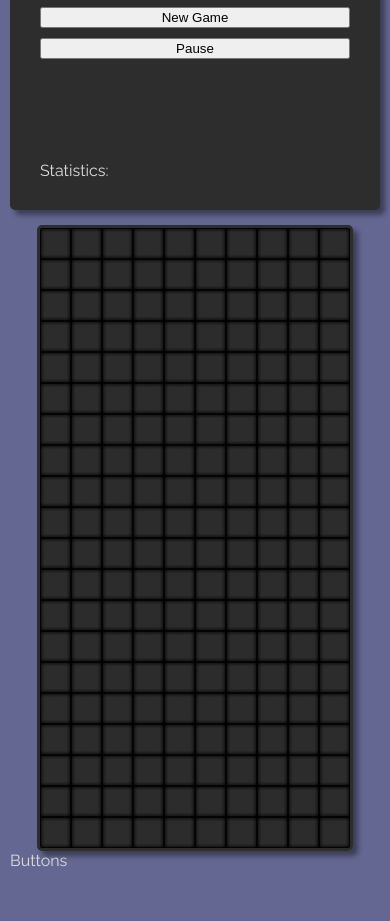
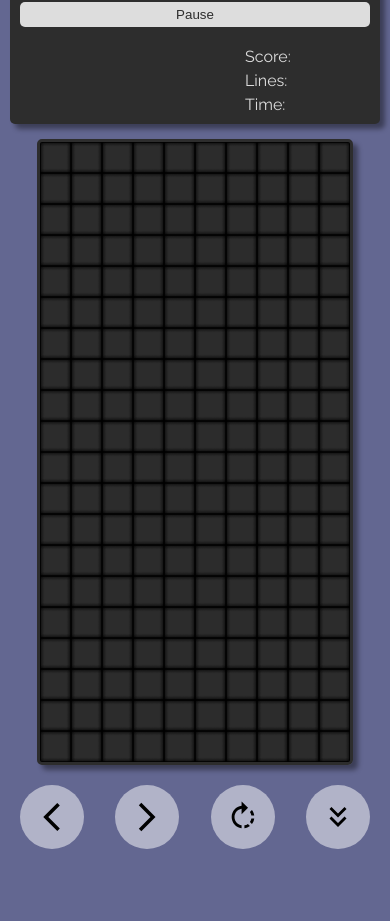
Before and after one commit to danyavol/tetris, a plain HTML site: page index.html in a window 390 px wide. Shown: the part 115-1036 px from the top of the page. After the commit the page ends 984 px from the top, so only its background shows below. Drawn offline with Linux system fonts and the light colour scheme.

Commit message:
Css styles

```diff
--- /dev/null
+++ b/css/default.css
@@ -0,0 +1,40 @@
+:root {
+    --bg-color: #636791;
+    --text-color: #dddddd;
+    --card-bg-color: #2d2d2d;
+    --primary-color: #71dfaf;
+    --border-radius: 5px;
+}
+
+body {
+    font-family: 'Raleway', sans-serif;
+    margin: 0;
+    background-color: var(--bg-color);
+    color: var(--text-color);
+}
+
+.button {
+    background-color: var(--text-color);
+    color: var(--card-bg-color);
+    border-radius: var(--border-radius);
+    border: none;
+    padding: 5px 10px;
+}
+
+.button:hover {
+    cursor: pointer;
+    box-shadow: 5px 5px 10px rgba(0, 0, 0, 0.3);
+}
+
+.control-btn {
+    border-radius: 50%;
+    padding: 15px;
+    background: rgba(255, 255, 255, 0.5);
+    display: flex;
+    align-items: center;
+    justify-content: center;
+}
+
+.control-btn > * {
+    width: 34px;
+}
--- a/css/spinner.css
+++ b/css/spinner.css
@@ -1,7 +1,7 @@
 .spinner-wrapper {
     opacity: 1;
     position: fixed;
-    background-color: #636791;
+    background-color: var(--bg-color);
     width: 100%;
     height: 100%;
     top: 0;
@@ -11,8 +11,8 @@
 
 .spinner-wrapper.hidden {
     opacity: 0;
-    transition: opacity 0.4s;
     visibility: hidden;
+    transition: opacity .4s, visibility 0s .4s;
 }
 
 .spinner {
@@ -26,7 +26,7 @@
 
 .spinner {
     --spinner-size: 5;
-    --line-color: #71dfaf;
+    --line-color: var(--primary-color);
     --line-alpha: 1;
     --ring-color: #000000;
     --ring-alpha: 0.3;
--- a/css/styles.css
+++ b/css/styles.css
@@ -1,10 +1,3 @@
-body {
-    margin: 0;
-    background-color: #636791;
-    font-family: 'Raleway', sans-serif;
-    color: #dddddd;
-}
-
 .container {
     display: flex;
     justify-content: center;
@@ -13,17 +6,18 @@ body {
 }
 
 .title {
-    color: #71dfaf;
+    color: var(--primary-color);
     font-family: 'Pacifico', 'Raleway', sans-serif;
     text-align: center;
+    margin: 0;
 }
 
 .info-section {
     margin-right: 20px;
     padding: 30px;
-    border-radius: 5px;
+    border-radius: var(--border-radius);
     box-shadow: 5px 5px 5px rgb(0, 0, 0, 0.4);
-    background-color: #2d2d2d;
+    background-color: var(--card-bg-color);
 }
 
 .info-section > *:not(:last-child) {
@@ -41,22 +35,29 @@ body {
     background-repeat: repeat;
     position: relative;
 
-    border: 3px solid #2d2d2d;
-    border-radius: 5px;
+    border: 3px solid var(--card-bg-color);
+    border-radius: var(--border-radius);
     box-shadow: 5px 5px 5px rgb(0, 0, 0, 0.4);
 }
 
 .buttons-section {
     display: none;
-    height: 60px;
+    justify-content: space-between;
+    height: 64px;
 }
 
 #next-piece {
     position: relative;
+    margin: auto;
+    margin-bottom: 20px;
 }
 
 .piece {
     position: absolute;
+}
+
+.stats >*:not(:last-child) {
+    margin-bottom: 5px;
 }
 
 @media only screen and (max-width: 600px) {
@@ -65,9 +66,23 @@ body {
         align-items: stretch;
     }
 
+    .game-info-section {
+        display: flex;
+        align-items: center;
+    }
+
+    #next-piece {
+        margin: auto;
+    }
+
+    .stats {
+        flex-basis: 125px;
+    }
+
     .info-section {
         margin-right: 0;
         margin-bottom: 15px;
+        padding: 10px;
     }
 
     #game-field {
@@ -75,6 +90,7 @@ body {
     }
 
     .buttons-section {
-        display: block;
+        display: flex;
+        margin: 20px 10px 10px 10px;
     }
 }
--- a/index.html
+++ b/index.html
@@ -5,6 +5,7 @@
     <meta http-equiv="X-UA-Compatible" content="IE=edge">
     <meta name="viewport" content="width=device-width, initial-scale=1.0">
     <link rel="shortcut icon" href="favicon.ico" type="image/x-icon">
+    <link rel="stylesheet" href="css/default.css">
     <link rel="stylesheet" href="css/spinner.css">
     <link rel="stylesheet" href="css/fonts.css">
     <link rel="stylesheet" href="css/styles.css">
@@ -16,18 +17,34 @@
         <div class="info-section">
             <h2 class="title">Danya Tetris</h2>
             <div class="menu">
-                <button id="new-game-btn">New Game</button>
-                <button id="pause-btn">Pause</button>
+                <button class="button" id="new-game-btn">New Game</button>
+                <button class="button" id="pause-btn">Pause</button>
             </div>
-            <div id="next-piece">
+            <div class="game-info-section">
+                <div id="next-piece"></div>
+                <div class="stats">
+                    <div>Score: <span id="stats-scrore"></span></div>
+                    <div>Lines: <span id="stats-lines"></span></div>
+                    <div>Time: <span id="stats-time"></span></div>
+                </div>
             </div>
-            <div class="stats">Statistics:</div>
         </div>
 
         <div id="game-field"></div>
 
         <div class="buttons-section">
-            Buttons
+            <div class="control-btn">
+                <img src="icons/left-arrow.svg">
+            </div>
+            <div class="control-btn">
+                <img src="icons/right-arrow.svg">
+            </div>
+            <div class="control-btn">
+                <img src="icons/rotate.svg">
+            </div>
+            <div class="control-btn">
+                <img src="icons/down-arrow.svg">
+            </div>
         </div>
 
     </div>
```
Also changed, not shown: icons/down-arrow.svg (added), icons/left-arrow.svg (added), icons/right-arrow.svg (added), icons/rotate.svg (added).
